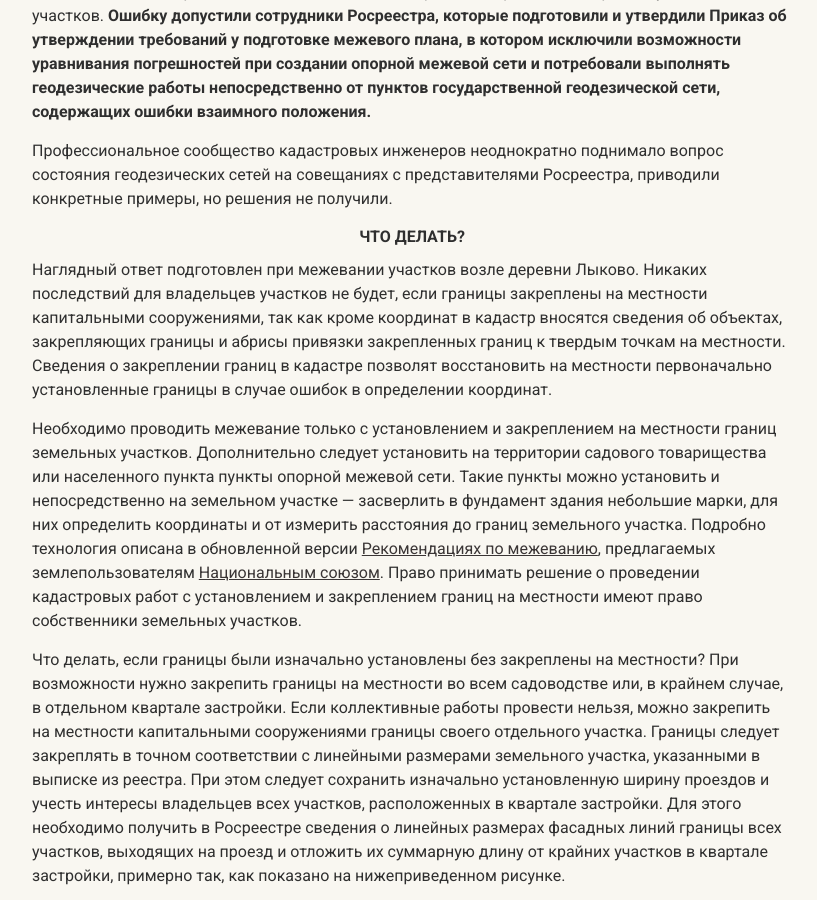
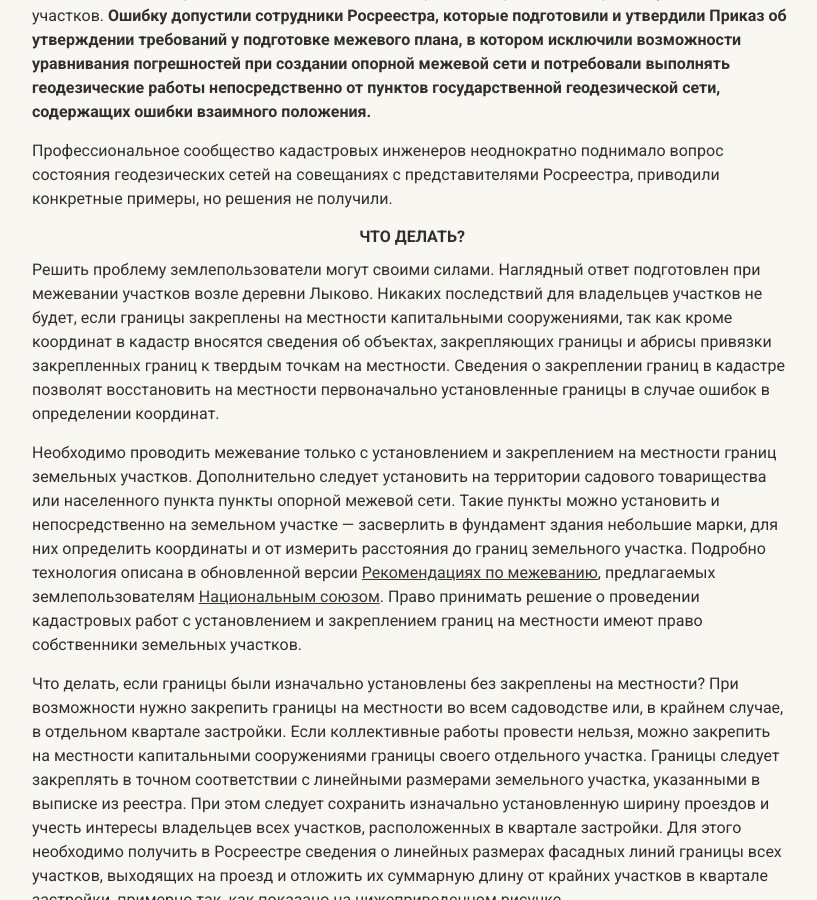
Before and after one commit to SergSi/land-use-art, a Jekyll site: the page built from _articles/2023-12-10-delta-GGS.md, in a window 1280 px wide and 900 px high, scrolled down 4841 px. Shown: the whole window, without its empty margins (228-1045 px from the left). Built offline with Jekyll 4.4.1, drawn with Linux system fonts in a browser that asks for light colours; some web fonts are replaced.

Commit message:
Update 2023-12-10-delta-GGS.md

```diff
--- a/_articles/2023-12-10-delta-GGS.md
+++ b/_articles/2023-12-10-delta-GGS.md
@@ -61,7 +61,7 @@ file-1="article/table-mistake.jpg" %}
 
 # Что делать?
 
-Наглядный ответ подготовлен при межевании участков возле деревни Лыково. Никаких последствий для владельцев участков не будет, если границы закреплены на местности капитальными сооружениями, так как кроме координат в кадастр вносятся сведения об объектах, закрепляющих границы и абрисы привязки закрепленных границ к твердым точкам на местности.  Сведения о закреплении границ в кадастре позволят восстановить на местности первоначально установленные границы в случае ошибок в определении координат.
+Решить проблему землепользователи могут своими силами. Наглядный ответ подготовлен при межевании участков возле деревни Лыково. Никаких последствий для владельцев участков не будет, если границы закреплены на местности капитальными сооружениями, так как кроме координат в кадастр вносятся сведения об объектах, закрепляющих границы и абрисы привязки закрепленных границ к твердым точкам на местности.  Сведения о закреплении границ в кадастре позволят восстановить на местности первоначально установленные границы в случае ошибок в определении координат.
 
 Необходимо проводить межевание только с установлением и закреплением на местности границ земельных участков. Дополнительно следует установить на территории садового товарищества или населенного пункта пункты опорной межевой сети. Такие пункты можно установить и непосредственно на земельном участке — засверлить в фундамент здания небольшие марки, для них определить координаты и от измерить расстояния до границ земельного участка. Подробно технология описана в обновленной версии [Рекомендациях по межеванию](https://kadinfo.ru/recommendation-1/), предлагаемых землепользователям [Национальным союзом](https://nsz.su/). Право принимать решение о проведении кадастровых работ с установлением и закреплением границ на местности имеют право собственники земельных участков.
 
```
